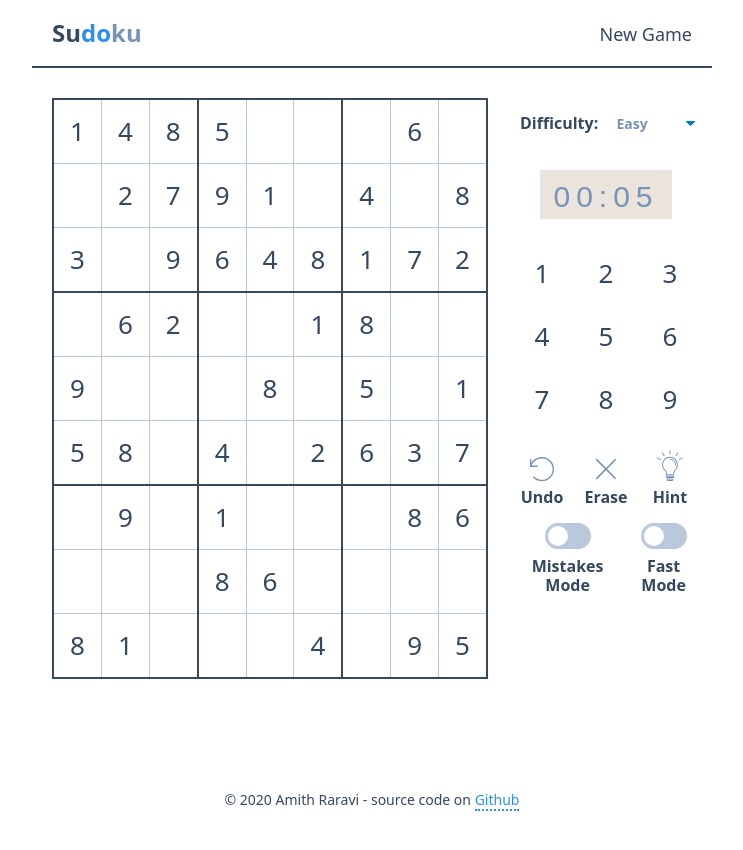
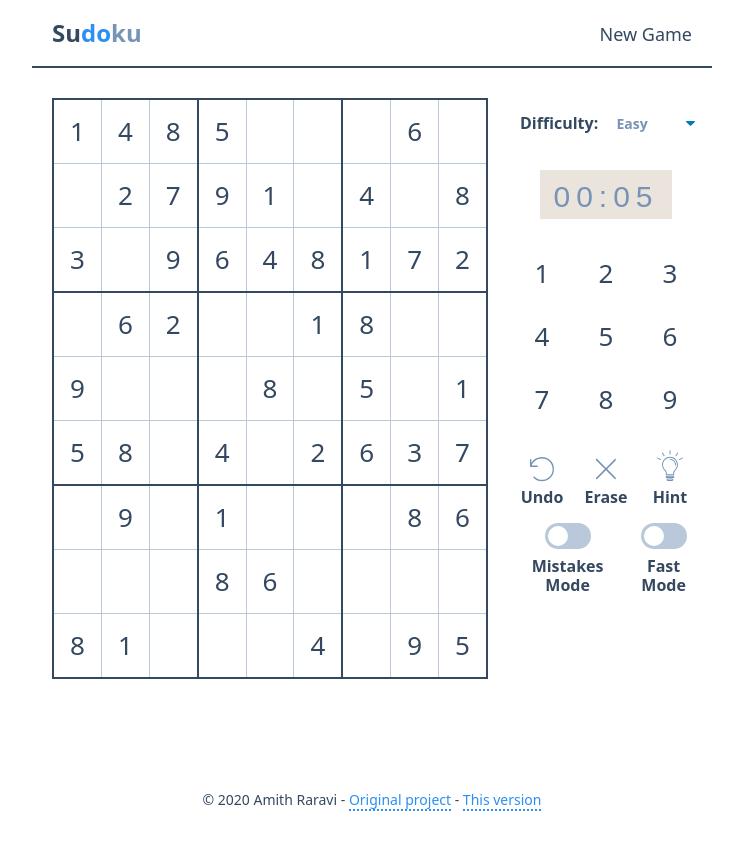
Before and after one commit to ArcaneCircle/sudoku, a React (Vite) app: page / in a window 1280 px wide. Shown: the top 850 px of the page, without its empty margins (268-1011 px from the left). Built offline with nearby package versions, Linux system fonts and the light colour scheme.

Commit message:
modify footer

```diff
--- a/src/components/layout/Footer.tsx
+++ b/src/components/layout/Footer.tsx
@@ -4,7 +4,7 @@
 export const Footer = () => {
   return (
     <footer className="footer">
-      <p>&#169; 2020 Amith Raravi - source code on <a href="https://github.com/raravi/sudoku">Github</a></p>
+      <p>&#169; 2020 Amith Raravi - <a href="https://github.com/raravi/sudoku">Original project</a> - <a href="https://github.com/DeltaZen/webxdc-sudoku">This version</a></p>
     </footer>
   )
 }
```
